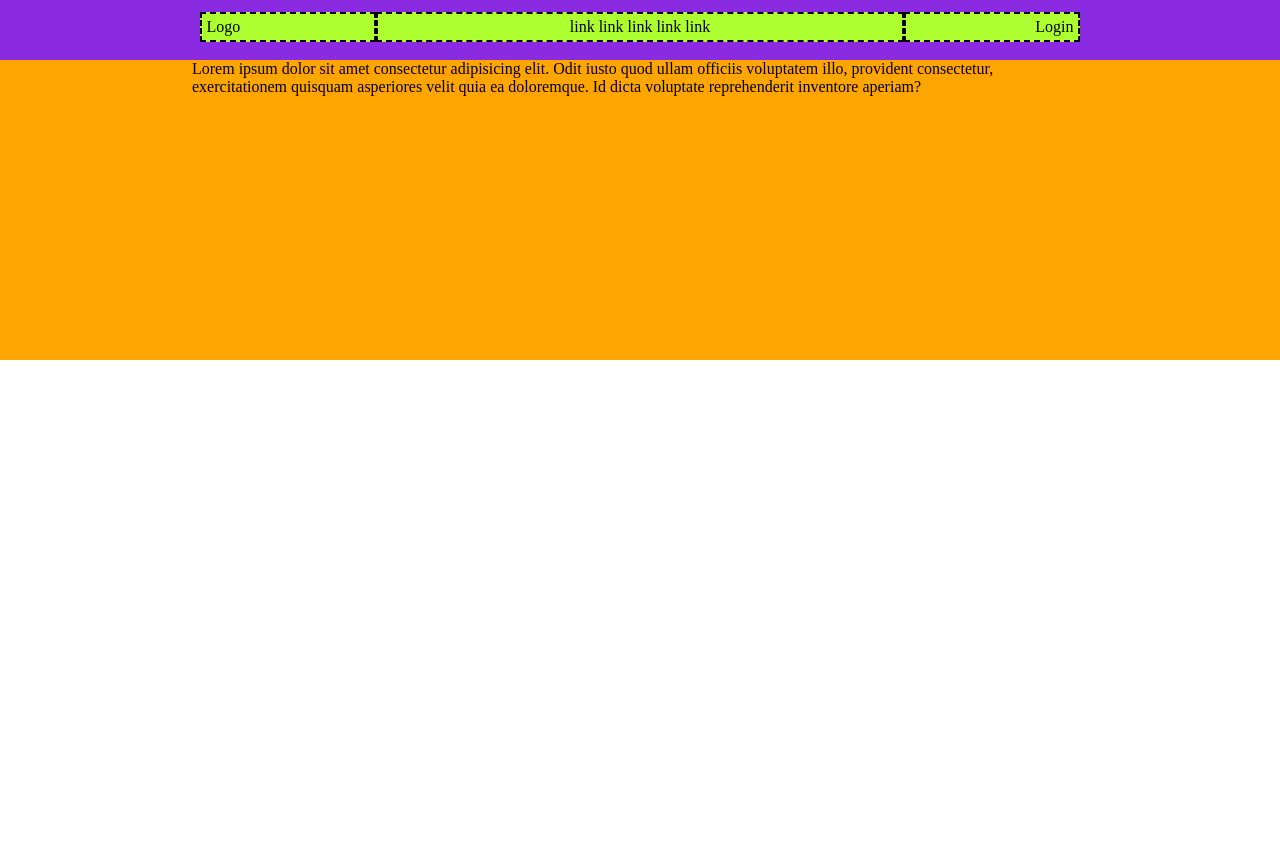
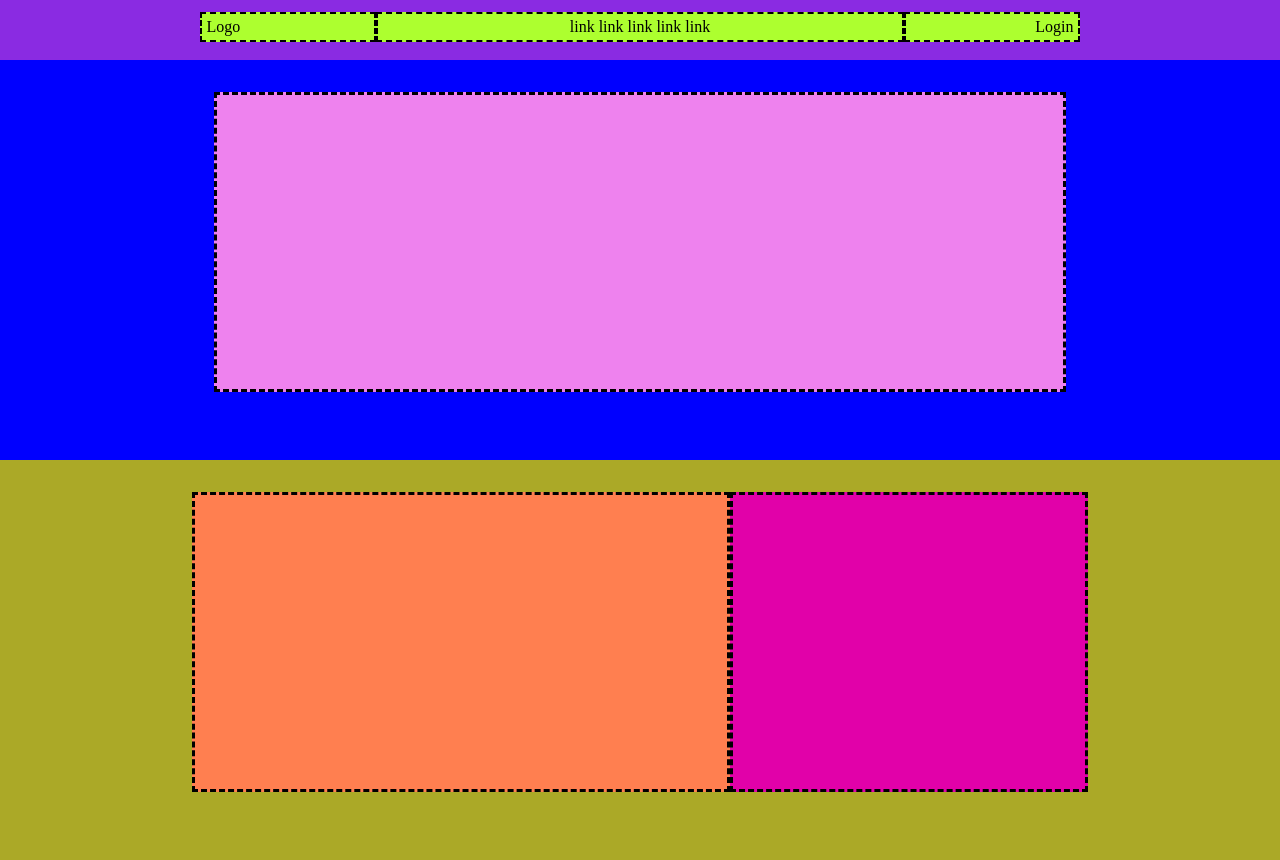
Before and after one commit to LuigiGrimaldi/htmlcss-struttura-discord, a plain HTML site: page index.html in a window 1280 px wide. Before the commit the page ends 800 px from the top, so only its background shows below. Drawn offline with Linux system fonts and the light colour scheme.

Commit message:
section_pvt_talk commit

```diff
--- a/assets/css/style.css
+++ b/assets/css/style.css
@@ -13,13 +13,13 @@
 .debug #site_header{
     height: 60px;
     padding: 0.75rem;
-    background-color: blueviolet
+    background-color: blueviolet;
 }
 
 
 .debug #site_main{
     height: 300px;
-    background-color: orange
+    background-color: orange;
 }
 
 .debug .logo{
@@ -34,28 +34,42 @@
     background-color: greenyellow;
 }
 
+.debug #banner{
+    height: 400px;
+    background-color: blue;
+}
+
+.debug .text{
+    background-color: violet;
+    border: dashed;
+    height: 300px;
+}
+
+.debug #pvt_talk{
+    height: 400px;
+    background-color: rgb(171, 169, 39);
+}
+
 .container{
     width: 70%;
     max-width: 1140px;
     margin: auto;
 }
 
-.container_one{
-    width: 50%;
-    height: 250px;
-    margin: auto;
-    background-color: rgb(15, 98, 98);
-    border: 2px dashed black;
-
+.debug .left_block{
+    width: 60%;
+    max-width: 1140px;
+    height: 300px;
+    background-color: coral;
+    border: dashed;
 }
 
-.container_two{
-    width: 35%;
-    height: 250px;
-    margin: auto;
-    background-color: rgb(10, 128, 128);
-    border: 2px dashed black;
-
+.debug .right_block{
+    width: 40%;
+    max-width: 1140px;
+    height: 300px;
+    background-color: rgb(225, 1, 169);
+    border: dashed;
 }
 
 .menu{
@@ -76,12 +90,19 @@
     text-align: right;
     border: 2px dashed black;
     padding: 0.25rem;
-}
+q}
 
 .pt-2{
     padding-top: 2rem;
 }
 
+#banner .text{
+    padding: 2rem;
+}
+
+#banner{
+    padding: 2rem;
+}
 #site_header{
 
 }
--- a/index.html
+++ b/index.html
@@ -26,9 +26,25 @@
     <!-- /#site-header -->
 
     <main id="site_main">
+        <section id="banner">
             <div class="container">
-                Lorem ipsum dolor sit amet consectetur adipisicing elit. Odit iusto quod ullam officiis voluptatem illo, provident consectetur, exercitationem quisquam asperiores velit quia ea doloremque. Id dicta voluptate reprehenderit inventore aperiam?
+                <div class="text">
+
+                </div>
             </div>
+        </section>
+
+        <section id="pvt_talk">
+            <div class="container d-flex pt-2">
+                <div class="left_block">
+
+                </div>
+
+                <div class="right_block">
+
+                </div>
+            </div>
+        </section>
     </main>
     <!-- /#site-main -->
 
```
